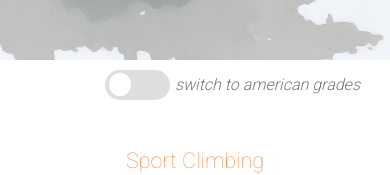
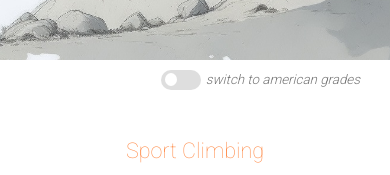
Before and after one commit to Qaytar/hardestClimbs, a React (Create React App) app in the folder client/: page / in a window 390 px wide. Shown: the part 784-959 px from the top of the page. Built offline with nearby package versions, Linux system fonts and the light colour scheme; no server answers.

Commit message:
fixed responsivenes of images

```diff
--- a/client/src/components/ComponentStyles.module.css
+++ b/client/src/components/ComponentStyles.module.css
@@ -123,4 +123,5 @@
     display: flex;
     color: rgb(119, 119, 119);
     font-weight: 300;
+    font-size: smaller;
 }
--- a/client/src/components/ui/Toggle.module.css
+++ b/client/src/components/ui/Toggle.module.css
@@ -11,6 +11,7 @@
     display: flex;
     color: rgb(119, 119, 119);
     font-weight: 300;
+    font-size: smaller;
 }
 
 .gradeToggler {
@@ -25,8 +26,8 @@
 .switch {
     position: relative;
     display: inline-block;
-    width: 65px;
-    height: 30px;
+    width: 40px;
+    height: 20px;
     margin-right: 5px;
 }
 
@@ -48,7 +49,7 @@
     right: 0;
     bottom: 0;
     background: #dedede;
-    border-radius: 30px;
+    border-radius: 10px;
     -webkit-transition: 0.4s;
     transition: 0.4s;
 }
@@ -56,8 +57,8 @@
 .slider:before {
     position: absolute;
     content: "";
-    height: 23px;
-    width: 22px;
+    height: 13px;
+    width: 12px;
     background: #fff;
     border-radius: 50%;
     left: 4px;
@@ -71,7 +72,7 @@ input:checked+.slider {
 }
 
 input:checked+.slider:before {
-    -webkit-transform: translateX(30px);
-    -moz-transform: translateX(30px);
-    transform: translateX(30px);
+    -webkit-transform: translateX(20px);
+    -moz-transform: translateX(20px);
+    transform: translateX(20px);
 }
--- a/client/src/index.css
+++ b/client/src/index.css
@@ -12,9 +12,15 @@ label {
 
 h1 {
     font-weight: 100;
-    color: rgb(119, 119, 119);
     text-align: center;
-    margin-bottom: 30px;
-    margin-top: 40px;
+    margin-bottom: 60px;
+    margin-top: 15px;
     color: #ff8e4d
 }
+
+@media screen and (max-width: 768px) {
+    h1 {
+        margin-bottom: 30px;
+        margin-top: 40px;
+    }
+}
--- a/client/src/pages/HomePage.module.css
+++ b/client/src/pages/HomePage.module.css
@@ -1,15 +1,15 @@
 .image {
     width: 100vw;
     height: 100vh;
-    background: url('../utils/imagesTest/Default_close_up_boulder_on_a_opened_landscape_with_small_clim_0_061fadc6-6f6e-4184-ae77-3420fac628ff_1.jpg');
+    background: url('../utils/imagesTest/cropped_Default_close_up_boulder_on_a_opened_landscape_with_small_clim_0_061fadc6-6f6e-4184-ae77-3420fac628ff_1 (1).jpg');
     background-size: cover;
-    background-position: left calc(100% + 75px);
+    background-position: left 100%;
     background-repeat: no-repeat;
 }
 
-@media screen and (max-width: 768px) {
+@media screen and (max-width: 1100px) {
     .image {
-        background-position: 60% -10%
+        background-position: 30% 0%
     }
 }
 
--- a/client/src/pages/SportManPage.js
+++ b/client/src/pages/SportManPage.js
@@ -29,7 +29,11 @@ function SportManPage(props) {
     const filter = { discipline: 'sport', gender: 'man' }
     return (
         <div>
+            <div className={styles.sportBanner}>
+                <NavBar />
+            </div>
             <div>
+
                 <Toggle
                     onClickFunction={toggleGradeDisplay}
                     isState={isGradingSystem}
@@ -43,8 +47,8 @@ function SportManPage(props) {
                     options={['grouped by climber', 'chronological order']}
                 />
                 <PopupInstructions data={props.data} filter={filter} />
+                <h1>Hard Sport Climbs (Man)</h1>
             </div>
-            <h1>Hard Sport Climbs (Man)</h1>
             {isDisplayData === 'chronological' ? (
                 <ChronologicalSends filter={filter} data={props.data} isGradingSystem={isGradingSystem} />
             ) : (
--- a/client/src/pages/bannerPage.module.css
+++ b/client/src/pages/bannerPage.module.css
@@ -7,7 +7,7 @@
     background-repeat: no-repeat;
 }
 
-@media screen and (max-width: 768px) {
+@media screen and (max-width: 1300px) {
     .boulderBanner {
         background-position: 60% 0%;
     }
@@ -22,7 +22,7 @@
     background-repeat: no-repeat;
 }
 
-@media screen and (max-width: 768px) {
+@media screen and (max-width: 1300px) {
     .sportBanner {
         background-position: 0% 0%;
     }
```
Also changed, not shown: client/src/utils/imagesTest/cropped_Default_close_up_boulder_on_a_opened_landscape_with_small_clim_0_061fadc6-6f6e-4184-ae77-3420fac628ff_1 (1).jpg (added).
